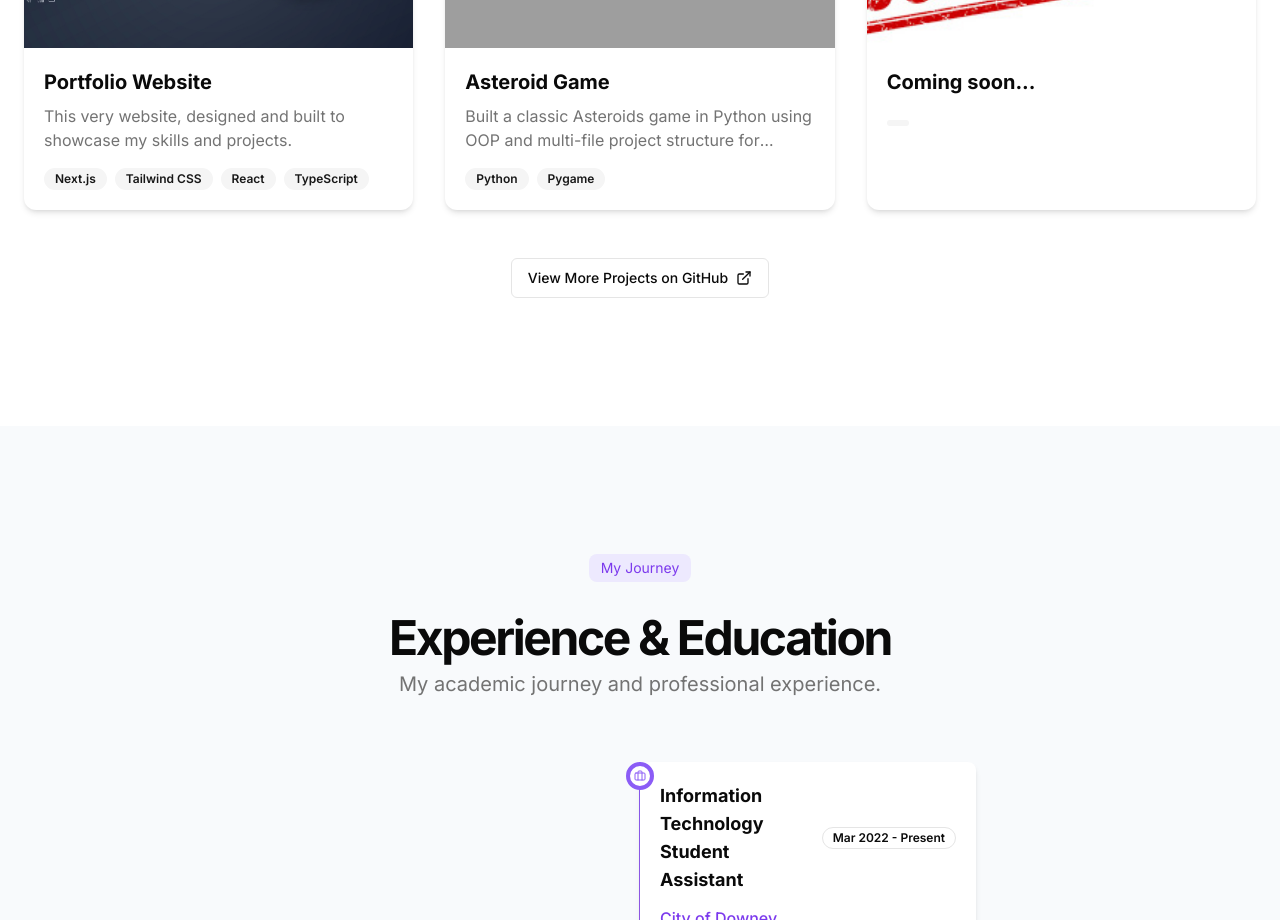
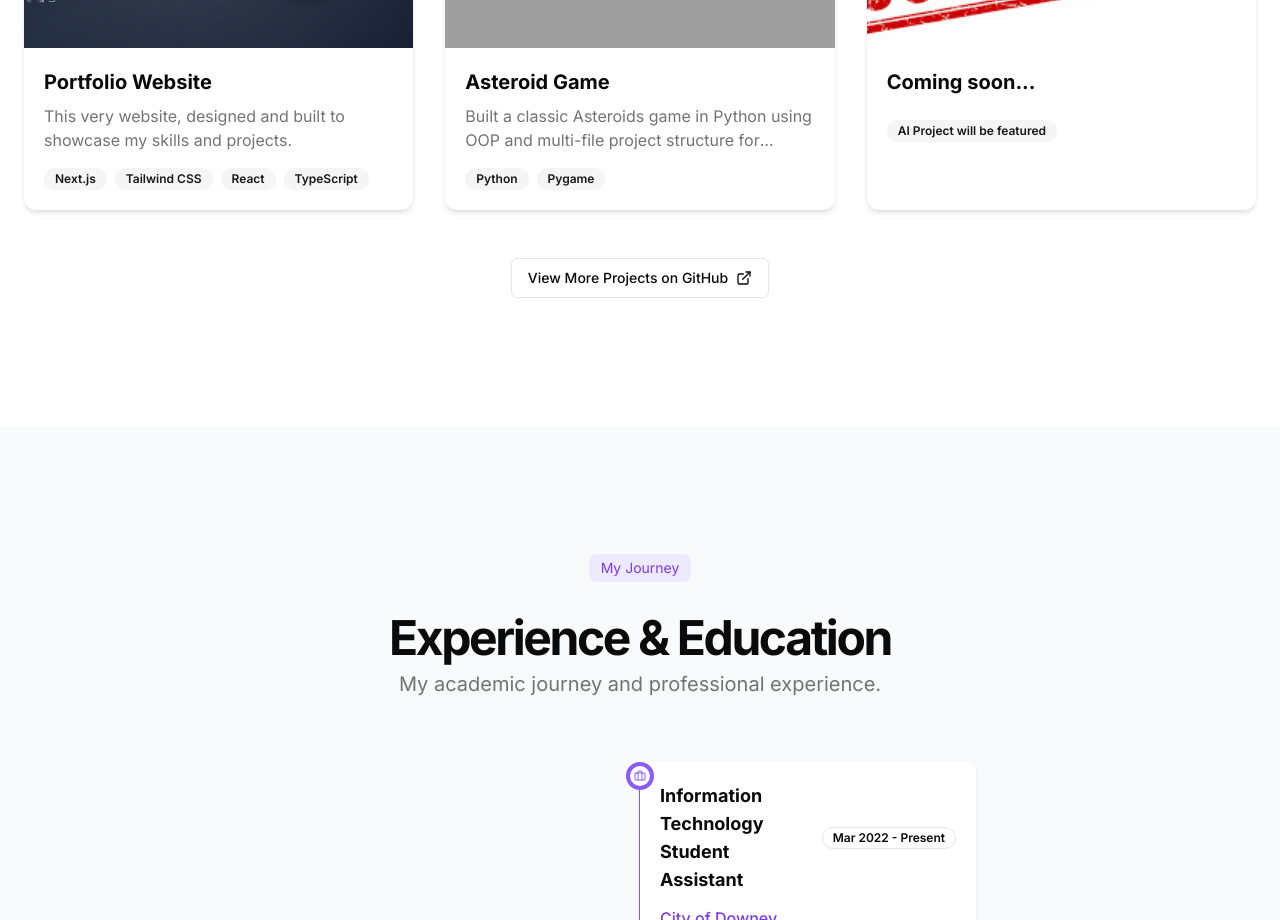
Before and after one commit to MahdiAlsalami/mahdi-portfolio, a Next.js app: page / in a window 1280 px wide. Shown: the part 3920-4840 px from the top of the page. Built offline with nearby package versions, Linux system fonts and the light colour scheme; grey boxes are pictures that could not be loaded.

Commit message:
added description for project coming soon

```diff
--- a/app/page.tsx
+++ b/app/page.tsx
@@ -251,7 +251,7 @@ export default function Home() {
             <ProjectCard
               title="Coming soon..."
               description=""
-              tags={[""]}
+              tags={["AI Project will be featured"]}
               imageUrl="/comingsoon.jpg?height=300&width=500"
               projectUrl="#"
               githubUrl="#"
```
